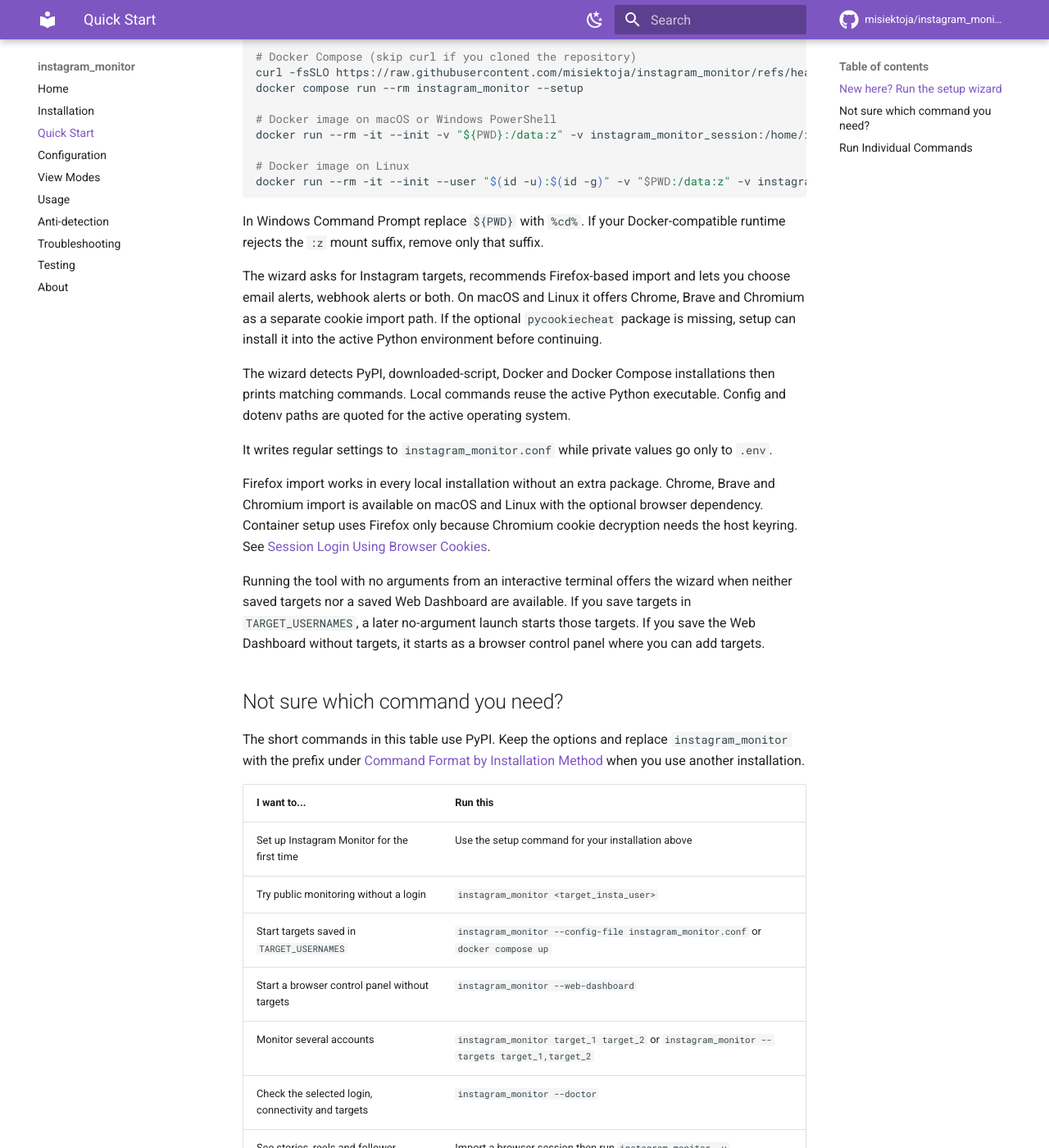
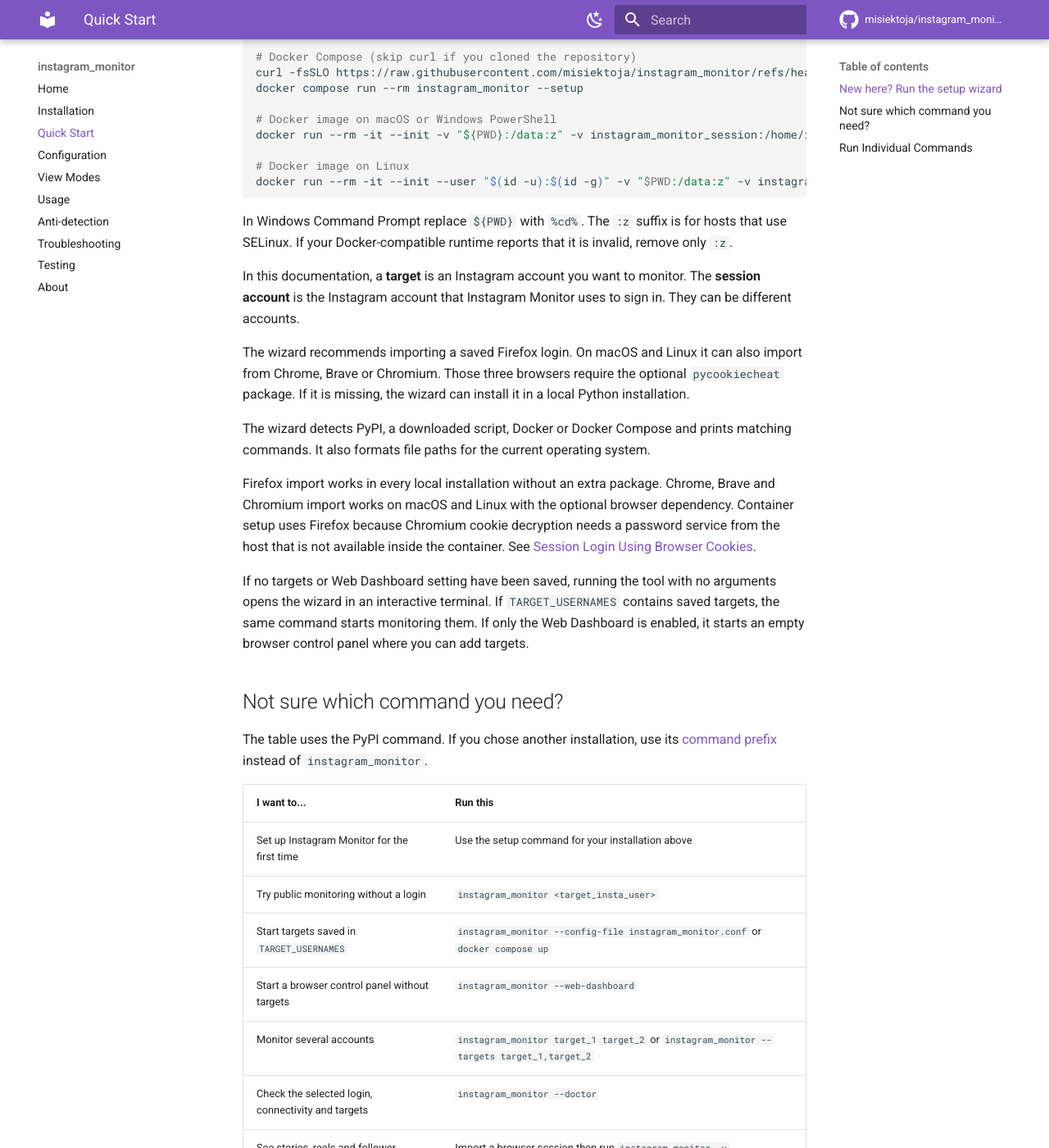
Before and after one commit to misiektoja/instagram_monitor, an MkDocs documentation site: the page built from docs/quick-start.md, in a window 1280 px wide and 1400 px high, scrolled down 724 px. Shown: the whole window at 82% size. Built offline with MkDocs 1.6.1 and Material for MkDocs 9.7.7, drawn with Linux system fonts in a browser that asks for light colours; comment, search, counter and statistics services are not loaded; some of the changed text lies outside the part shown.

Commit message:
docs(quick-start): define setup terms and next steps

````diff
--- a/docs/quick-start.md
+++ b/docs/quick-start.md
@@ -3,11 +3,11 @@
 <a id="new-here-run-the-setup-wizard"></a>
 ## New here? Run the setup wizard
 
-First complete one method on the [Installation](installation.md) page. The fastest way to configure that installation is the interactive setup wizard. It asks who to monitor, whether to use a login session, which interface to start and whether to enable alerts. Before saving, you can review the summary and edit one section without losing the other answers. It then writes a ready-to-run configuration while private values stay in `.env`.
+First complete one method on the [Installation](installation.md) page. Then use the interactive setup wizard. It asks which Instagram accounts to monitor, whether to use a saved login, which interface to start and which alerts to enable. You can review and change your answers before saving. Regular settings go in `instagram_monitor.conf`. Private values such as passwords and webhook URLs go in `.env`.
 
-For local installs the wizard can also run the doctor check and start monitoring immediately. In a container it prints the exact follow-up commands for the detected Docker or Docker Compose path.
+For a local install, the wizard can check the setup and start monitoring immediately. In a container, it prints the next Docker or Docker Compose commands to run.
 
-Before running the Docker Compose setup command on Linux, export `INSTAGRAM_MONITOR_UID="$(id -u)"` and `INSTAGRAM_MONITOR_GID="$(id -g)"` as shown under [Install with Docker Compose](installation.md#docker-compose).
+Before using Docker Compose on Linux, run the two `export` commands under [Install with Docker Compose](installation.md#docker-compose). They pass your numeric user and group IDs to the container so files created in the current directory belong to you. Docker Desktop users on macOS or Windows can skip this step.
 
 Use the command that matches how you run the tool:
 
@@ -32,22 +32,22 @@
 docker run --rm -it --init --user "$(id -u):$(id -g)" -v "$PWD:/data:z" -v instagram_monitor_session:/home/instagram/.config/instaloader misiektoja/instagram-monitor:latest --setup
 ```
 
-In Windows Command Prompt replace `${PWD}` with `%cd%`. If your Docker-compatible runtime rejects the `:z` mount suffix, remove only that suffix.
+In Windows Command Prompt replace `${PWD}` with `%cd%`. The `:z` suffix is for hosts that use SELinux. If your Docker-compatible runtime reports that it is invalid, remove only `:z`.
 
-The wizard asks for Instagram targets, recommends Firefox-based import and lets you choose email alerts, webhook alerts or both. On macOS and Linux it offers Chrome, Brave and Chromium as a separate cookie import path. If the optional `pycookiecheat` package is missing, setup can install it into the active Python environment before continuing.
+In this documentation, a **target** is an Instagram account you want to monitor. The **session account** is the Instagram account that Instagram Monitor uses to sign in. They can be different accounts.
 
-The wizard detects PyPI, downloaded-script, Docker and Docker Compose installations then prints matching commands. Local commands reuse the active Python executable. Config and dotenv paths are quoted for the active operating system.
+The wizard recommends importing a saved Firefox login. On macOS and Linux it can also import from Chrome, Brave or Chromium. Those three browsers require the optional `pycookiecheat` package. If it is missing, the wizard can install it in a local Python installation.
 
-It writes regular settings to `instagram_monitor.conf` while private values go only to `.env`.
+The wizard detects PyPI, a downloaded script, Docker or Docker Compose and prints matching commands. It also formats file paths for the current operating system.
 
-Firefox import works in every local installation without an extra package. Chrome, Brave and Chromium import is available on macOS and Linux with the optional browser dependency. Container setup uses Firefox only because Chromium cookie decryption needs the host keyring. See [Session Login Using Browser Cookies](configuration.md#option-3-session-login-using-browser-cookies-recommended).
+Firefox import works in every local installation without an extra package. Chrome, Brave and Chromium import works on macOS and Linux with the optional browser dependency. Container setup uses Firefox because Chromium cookie decryption needs a password service from the host that is not available inside the container. See [Session Login Using Browser Cookies](configuration.md#option-3-session-login-using-browser-cookies-recommended).
 
-Running the tool with no arguments from an interactive terminal offers the wizard when neither saved targets nor a saved Web Dashboard are available. If you save targets in `TARGET_USERNAMES`, a later no-argument launch starts those targets. If you save the Web Dashboard without targets, it starts as a browser control panel where you can add targets.
+If no targets or Web Dashboard setting have been saved, running the tool with no arguments opens the wizard in an interactive terminal. If `TARGET_USERNAMES` contains saved targets, the same command starts monitoring them. If only the Web Dashboard is enabled, it starts an empty browser control panel where you can add targets.
 
 <a id="not-sure-which-mode-you-want"></a>
 ## Not sure which command you need?
 
-The short commands in this table use PyPI. Keep the options and replace `instagram_monitor` with the prefix under [Command Format by Installation Method](usage.md#command-format) when you use another installation.
+The table uses the PyPI command. If you chose another installation, use its [command prefix](usage.md#command-format) instead of `instagram_monitor`.
 
 | I want to... | Run this |
 | --- | --- |
@@ -62,7 +62,7 @@
 <a id="manual-commands"></a>
 ## Run Individual Commands
 
-The examples below use PyPI. For a manual script replace `instagram_monitor` with `python3 instagram_monitor.py` on macOS or Linux and `python instagram_monitor.py` on Windows. Docker and Docker Compose users should use the prefixes under [Command Format by Installation Method](usage.md#command-format).
+The examples below use PyPI. For a manual script, replace `instagram_monitor` with `python3 instagram_monitor.py` on macOS or Linux. Use `python instagram_monitor.py` on Windows. Docker users should copy the matching prefix under [Command Format by Installation Method](usage.md#command-format).
 
 Track a public account in [No-Login Mode](configuration.md#no-login-mode-without-session-login):
 
@@ -77,7 +77,7 @@
 instagram_monitor -u <your_insta_user> <target_insta_user>
 ```
 
-The browser import saves an Instaloader session. Keep using the same `-u` username during monitoring. Container users must reuse the same named session volume and mount Firefox for the one-time import as shown under [Container Operation](usage.md#container-operation).
+The import converts the browser login into a saved Instaloader session. The value passed to `-u` must be the username of that logged-in account. Container users must use the same `instagram_monitor_session` Docker volume for the import and later monitoring runs. The complete import command is under [Container Operation](usage.md#container-operation).
 
 Launch the [Web Dashboard](view-modes.md#web-dashboard-mode) with a target or as an empty control panel:
 
@@ -86,7 +86,7 @@
 instagram_monitor --web-dashboard
 ```
 
-Compose one-off Web Dashboard commands need `--service-ports`. Direct Docker commands need the loopback port mapping. Both complete forms are under [Monitoring Mode](usage.md#monitoring-mode).
+A one-off Compose command needs `--service-ports` so the browser can reach the dashboard. A direct Docker command needs a port mapping. Both complete commands are under [Monitoring Mode](usage.md#monitoring-mode).
 
 View every command-line option plus examples adapted to the detected installation:
 
````
